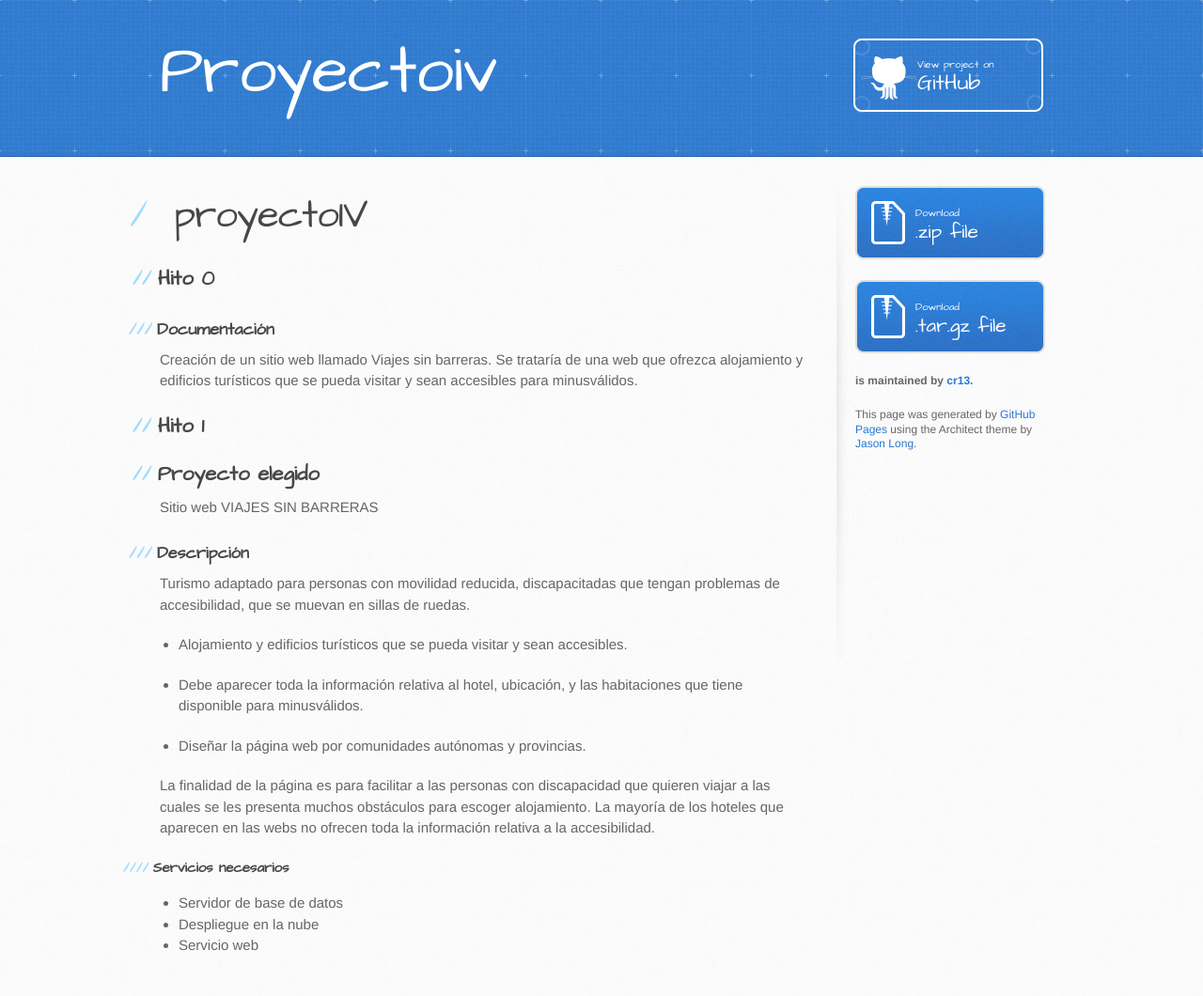
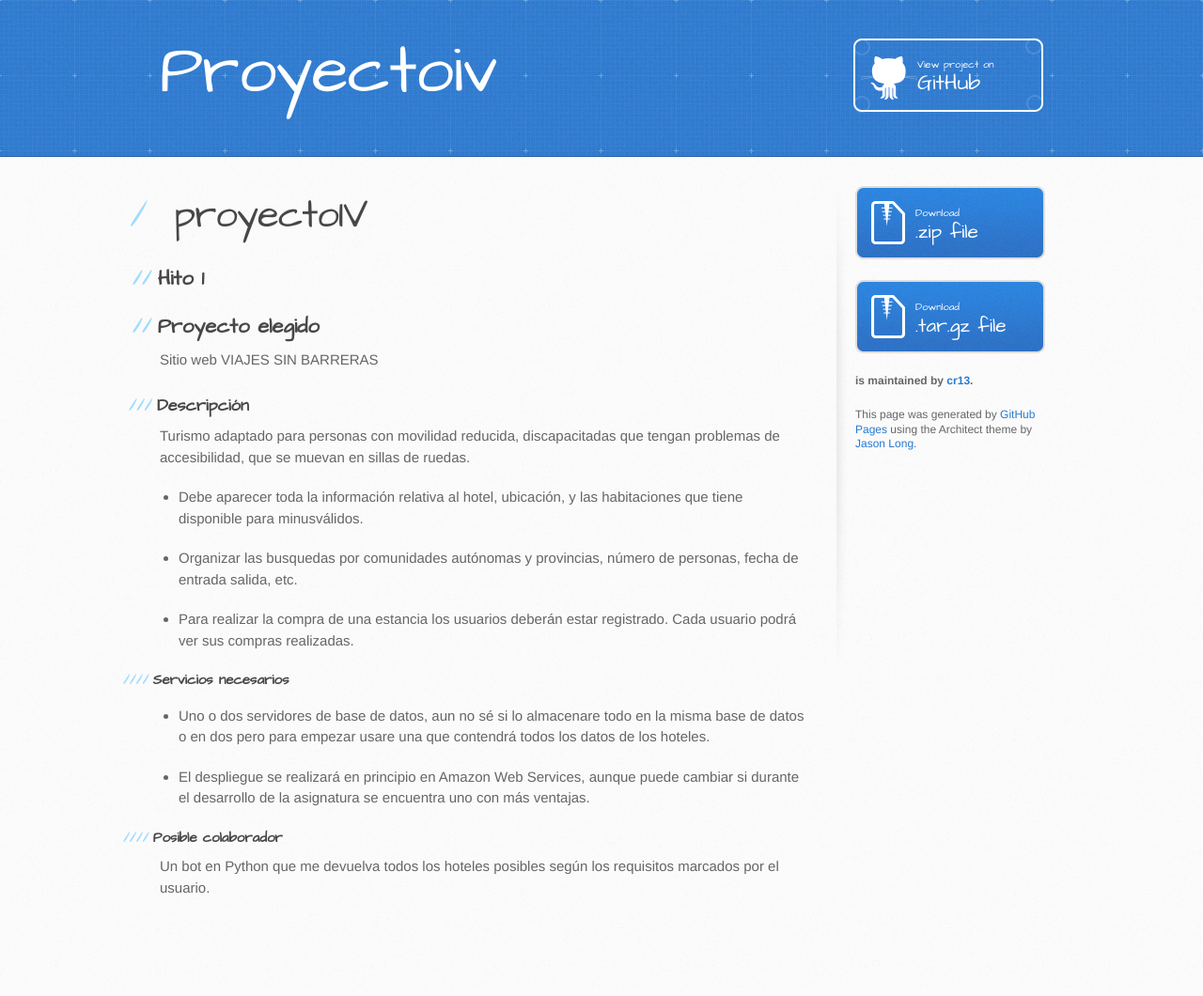
Before and after one commit to cr13/VIAJES_SIN_BARRERAS, a Jekyll site: the page built from index.md, in a window 1280 px wide. Shown: the whole page at 94% size. Built offline with Jekyll 4.4.1, drawn with Linux system fonts in a browser that asks for light colours; after the commit the page ends 999 px from its top, so only the background shows below that.

Commit message:
Añado documentación hito 1 closes #9

```diff
--- a/index.md
+++ b/index.md
@@ -1,11 +1,6 @@
 ---
 layout: index
 ---
-## Hito 0
-
-### Documentación
-
-  Creación de un sitio web llamado Viajes sin barreras. Se trataría de una web que ofrezca alojamiento y edificios turísticos que se pueda visitar y sean accesibles para minusválidos.
 
 ## Hito 1
 
@@ -16,16 +11,19 @@ Sitio web VIAJES SIN BARRERAS
 ### Descripción
 
 Turismo adaptado para personas con movilidad reducida, discapacitadas que tengan problemas de accesibilidad, que se muevan en sillas de ruedas.
-- Alojamiento y edificios turísticos que se pueda visitar y sean accesibles.
 
 - Debe aparecer toda la información relativa al hotel, ubicación, y las habitaciones que tiene disponible para minusválidos.
 
-- Diseñar la página web por comunidades autónomas y provincias.
+- Organizar las busquedas por comunidades autónomas y provincias, número de personas, fecha de entrada salida, etc.
 
-La finalidad de la página es para facilitar a las personas con discapacidad que quieren viajar a las cuales se les presenta muchos obstáculos para escoger alojamiento. La mayoría de los hoteles que aparecen en las webs no ofrecen toda la información relativa a la accesibilidad.
+- Para realizar la compra de una estancia los usuarios deberán estar registrado. Cada usuario podrá ver sus compras realizadas.
 
 #### Servicios necesarios
 
-- Servidor de base de datos
-- Despliegue en la nube
-- Servicio web
+- Uno o dos servidores de base de datos, aun no sé si lo almacenare todo en la misma base de datos o en dos pero para empezar usare una que contendrá todos los datos de los hoteles.
+
+- El despliegue se realizará en principio en Amazon Web Services, aunque puede cambiar si durante el desarrollo de la asignatura se encuentra uno con más ventajas.
+
+#### Posible colaborador
+
+Un bot en Python que me devuelva todos los hoteles posibles según los requisitos marcados por el usuario.
```
Also changed, not shown: Documentacion.md (+1 -1 lines).
